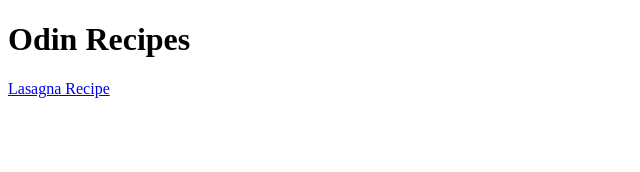
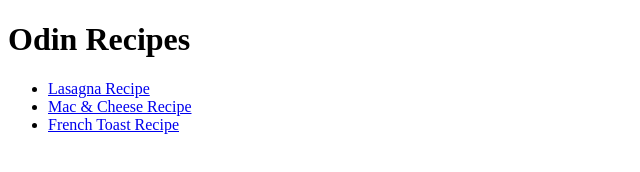
Before and after one commit to KingDundee/odin-recipes, a plain HTML site: page index.html in a window 1280 px wide. Shown: the whole page, without its empty margins (0-640 px from the left). Drawn offline with Linux system fonts and the light colour scheme.

Commit message:
Add list for links to recipes

```diff
--- a/index.html
+++ b/index.html
@@ -7,6 +7,10 @@
     </head>
     <body>
         <h1>Odin Recipes</h1>
-        <a href="recipes/lasagna.html">Lasagna Recipe</a>
+        <ul>
+            <li><a href="recipes/lasagna.html">Lasagna Recipe</a></li>
+            <li><a href="recipes/mac_cheese.html">Mac & Cheese Recipe</a></li>
+            <li><a href="recipes/french_toast.html">French Toast Recipe</a></li>
+        </ul>
     </body>
 </html>
```
